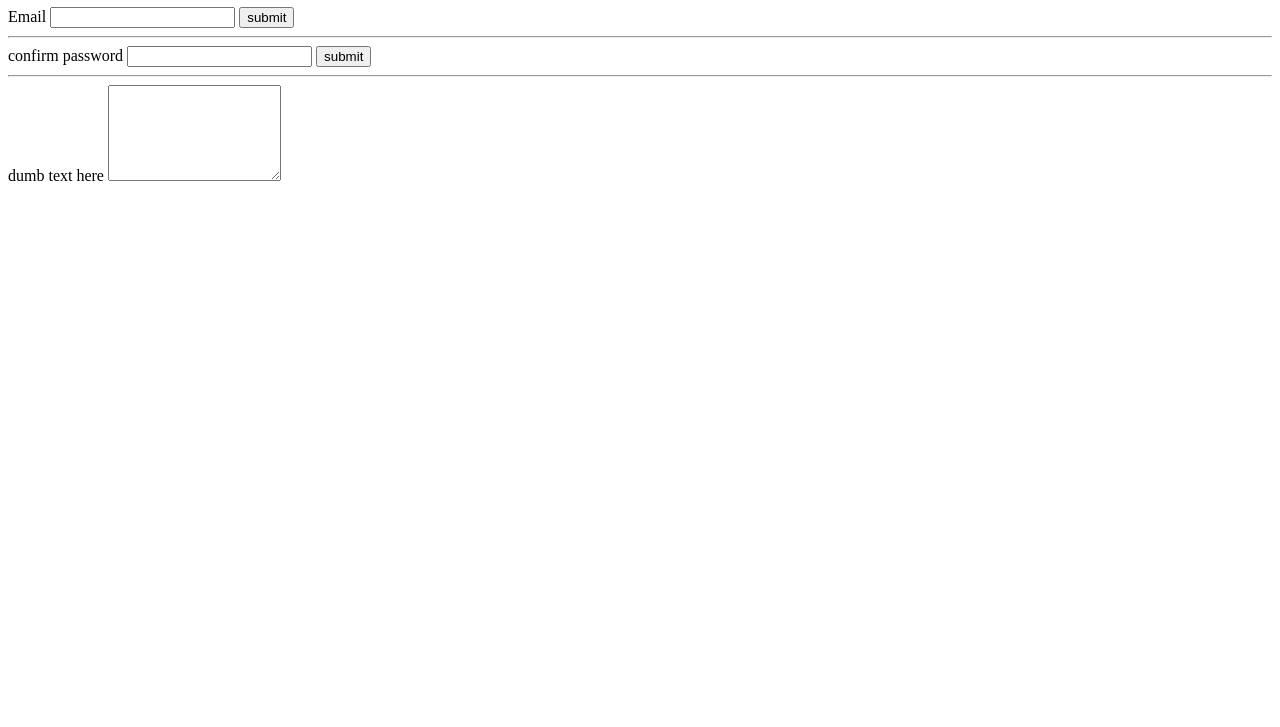
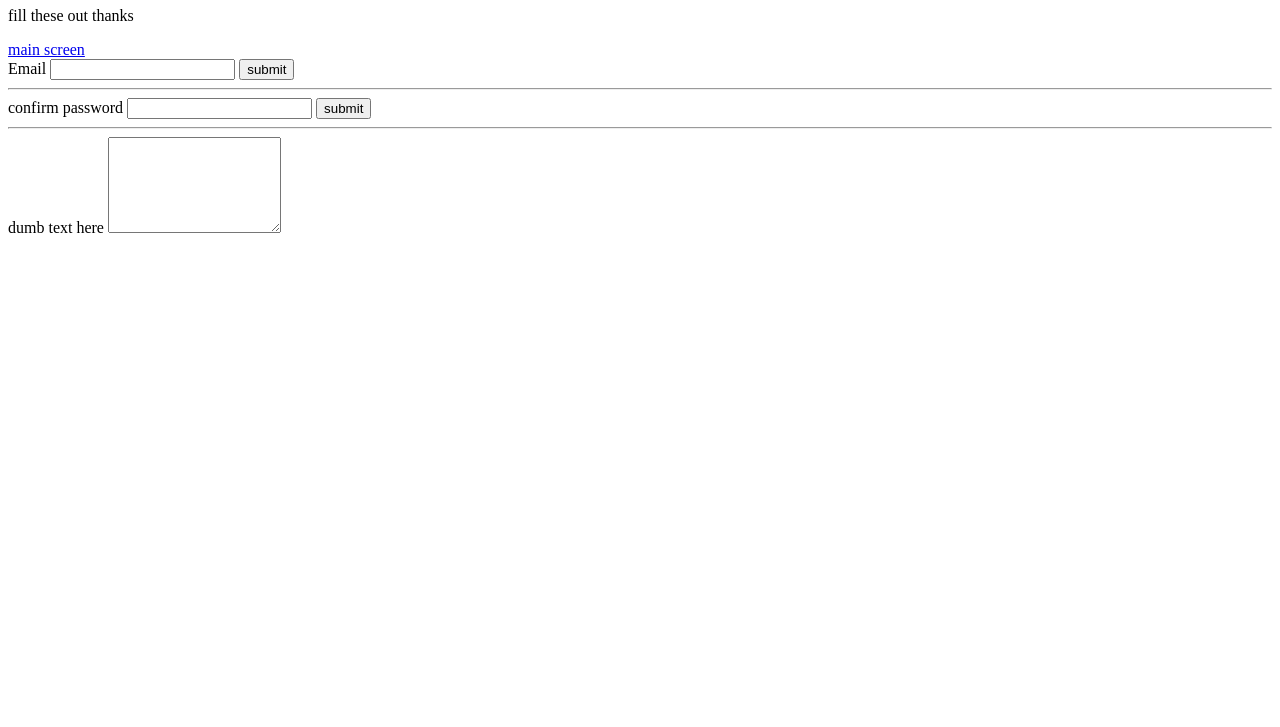
Before and after one commit to Oskeys2/Learning, a plain HTML site: page login.html in a window 1280 px wide. Shown: the part 73-800 px from the top of the page. Drawn offline with Linux system fonts and the light colour scheme.

Commit message:
fixed the login page and made it go back and forth

```diff
--- a/login.html
+++ b/login.html
@@ -8,6 +8,10 @@
 </head>
 <body>
     <h1> login</h1>
+    <p> fill these out thanks</p>
+    <nav>
+        <a href="/index.html">main screen</a>
+    </nav>
 
     <form>
         <div>
```
Also changed, not shown: index.html (+1 -1 lines).
